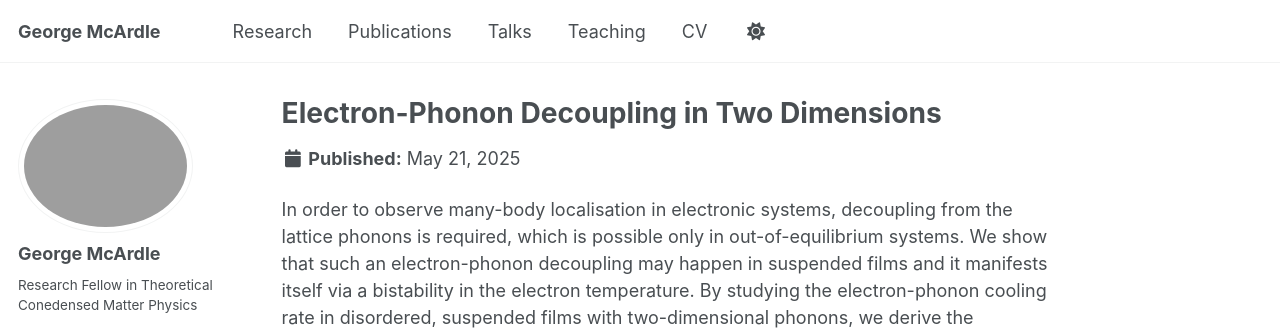
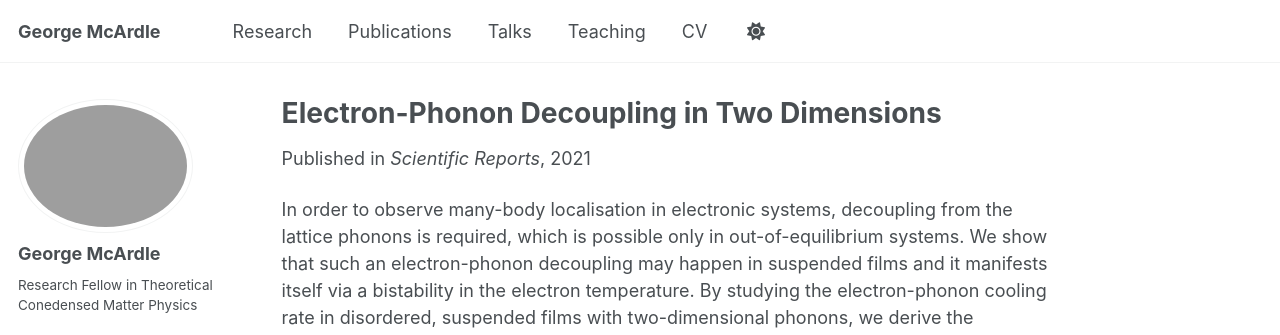
Before and after one commit to georgemcardle/georgemcardle.github.io, a Jekyll site: the page built from _publications/ephdecoupling.md, in a window 1280 px wide and 1240 px high. Shown: the top 335 px of the window. Built offline with Jekyll 4.4.1, drawn with Linux system fonts in a browser that asks for light colours; some web fonts are replaced.

Commit message:
Update ephdecoupling.md

```diff
--- a/_publications/ephdecoupling.md
+++ b/_publications/ephdecoupling.md
@@ -4,6 +4,8 @@ collection: publications
 category: manuscripts
 permalink: /publication/ephdecoupling
 excerpt: ''
+date: 2021-12-21
+venue: 'Scientific Reports'
 paperurl: 'https://arxiv.org/abs/2201.10882'
 citation: 'McArdle, G., Lerner, I.V. Electron-phonon decoupling in two dimensions. Sci Rep 11, 24293 (2021)'
 ---
```
